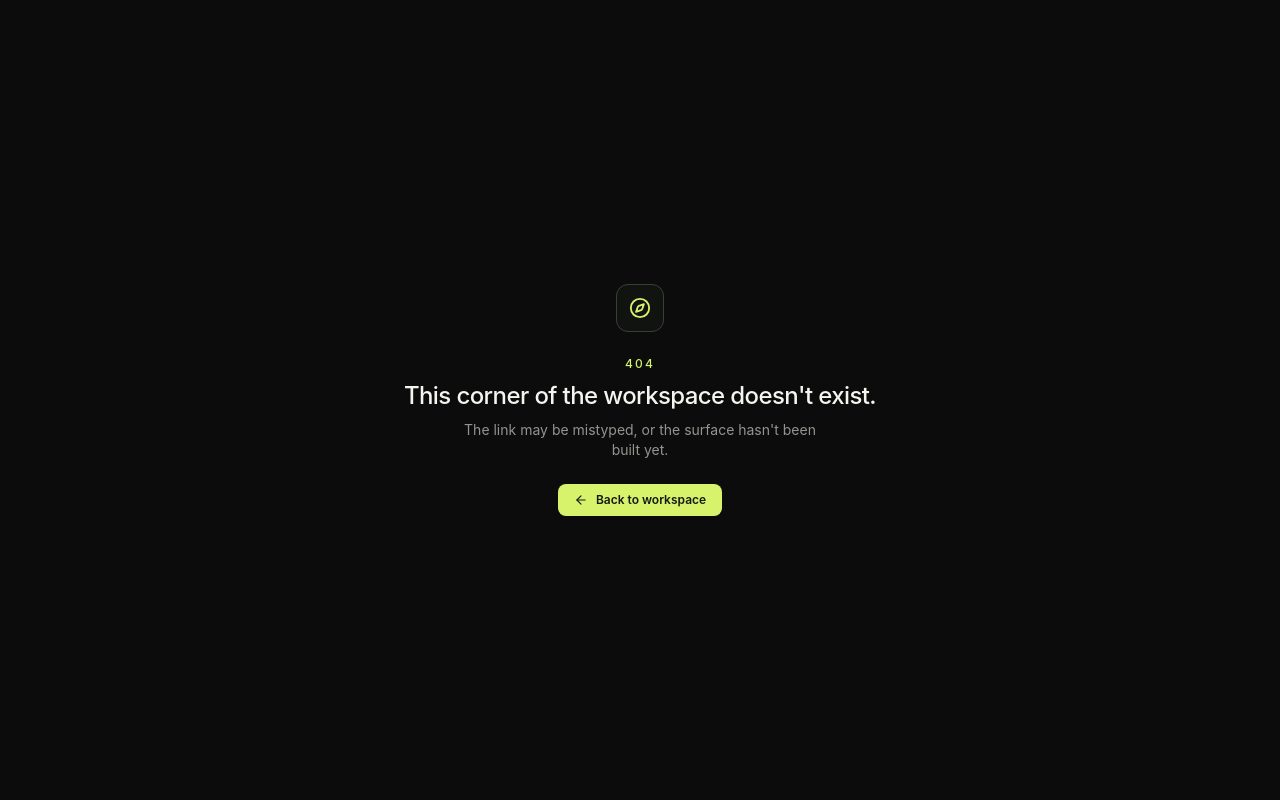
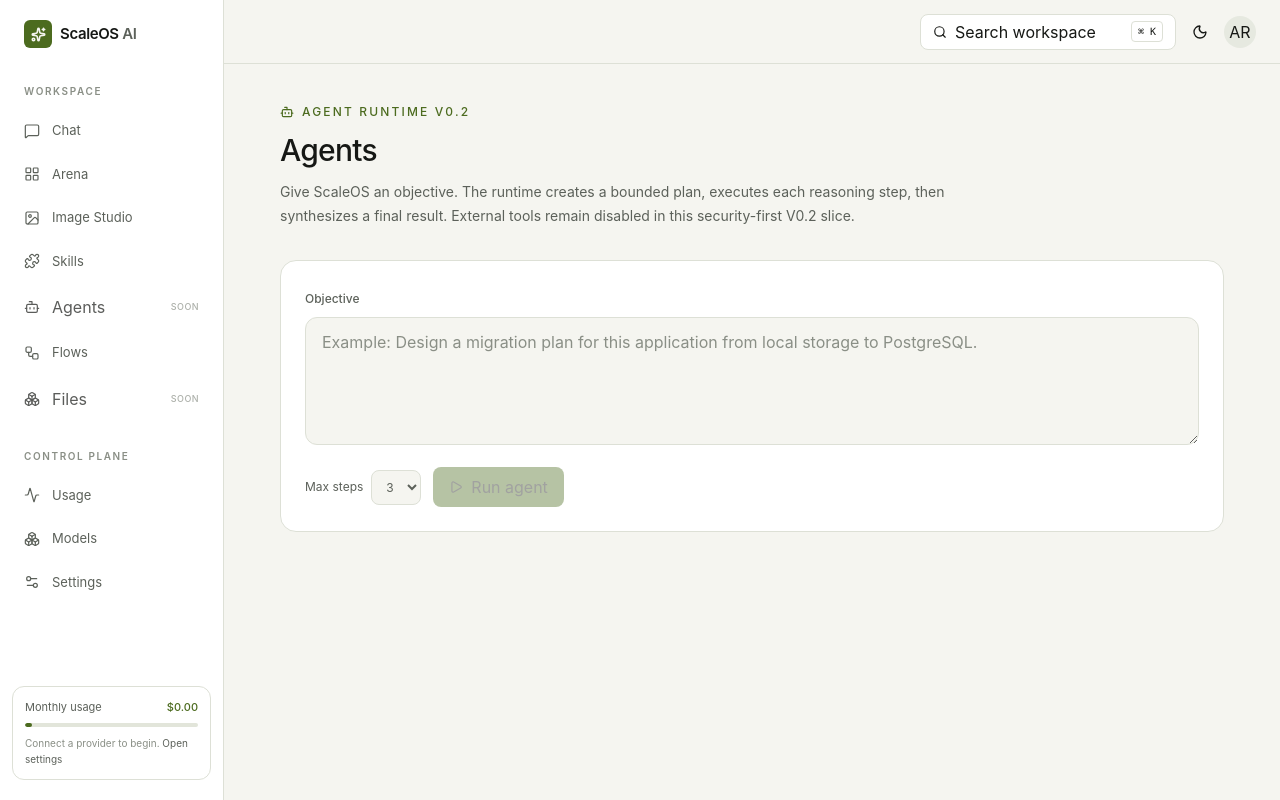
Before and after one commit to harmanhanjra/agentic-os, a Next.js app: page /agents in a window 1280 px wide. Before the commit this address had no page. Built offline with nearby package versions, Linux system fonts and the light colour scheme.

Commit message:
feat(v0.2): add Agents workspace route

```diff
--- /dev/null
+++ b/app/agents/page.tsx
@@ -0,0 +1,10 @@
+import { AppShell } from '@/components/app-shell';
+import { AgentsClient } from '@/components/agents-client';
+
+export default function AgentsPage() {
+  return (
+    <AppShell>
+      <AgentsClient />
+    </AppShell>
+  );
+}
```
